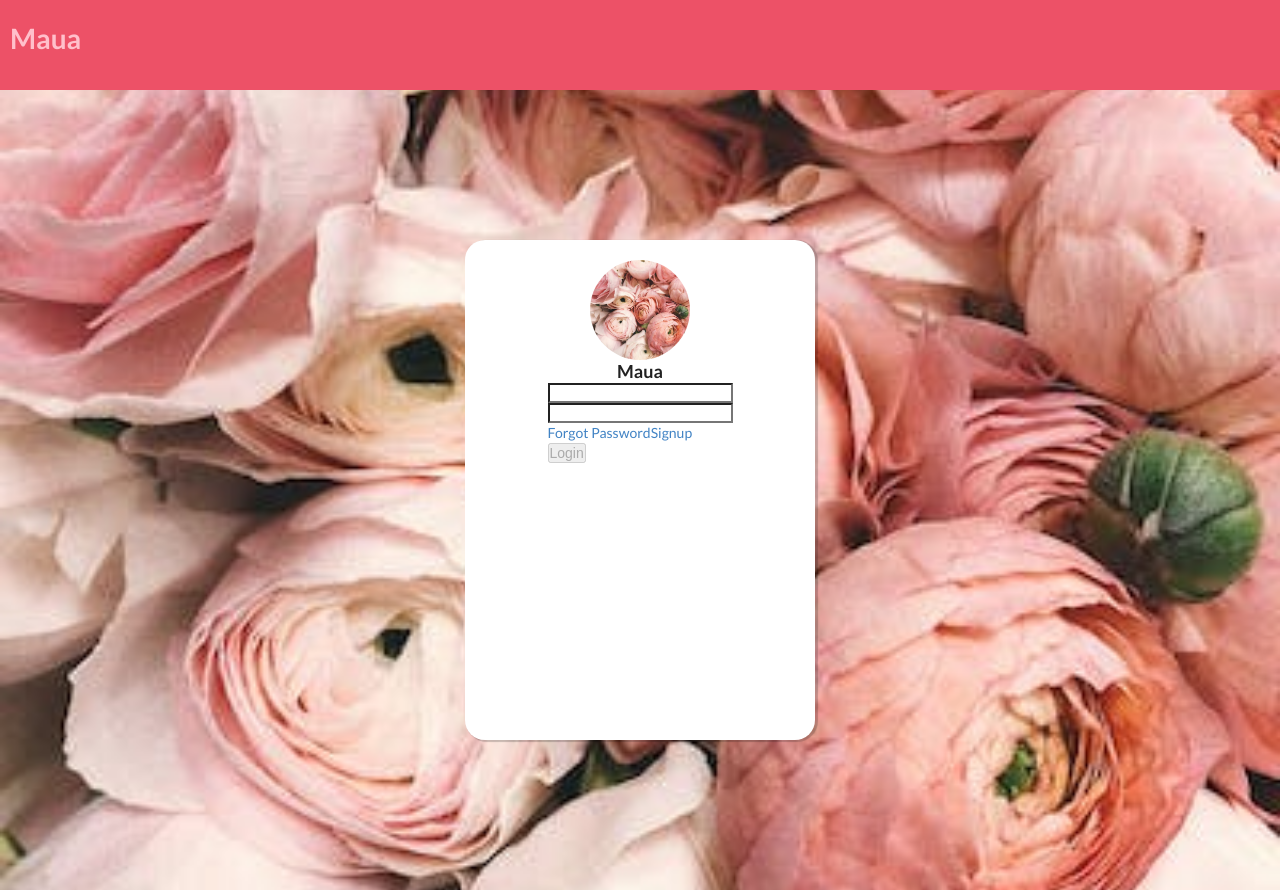
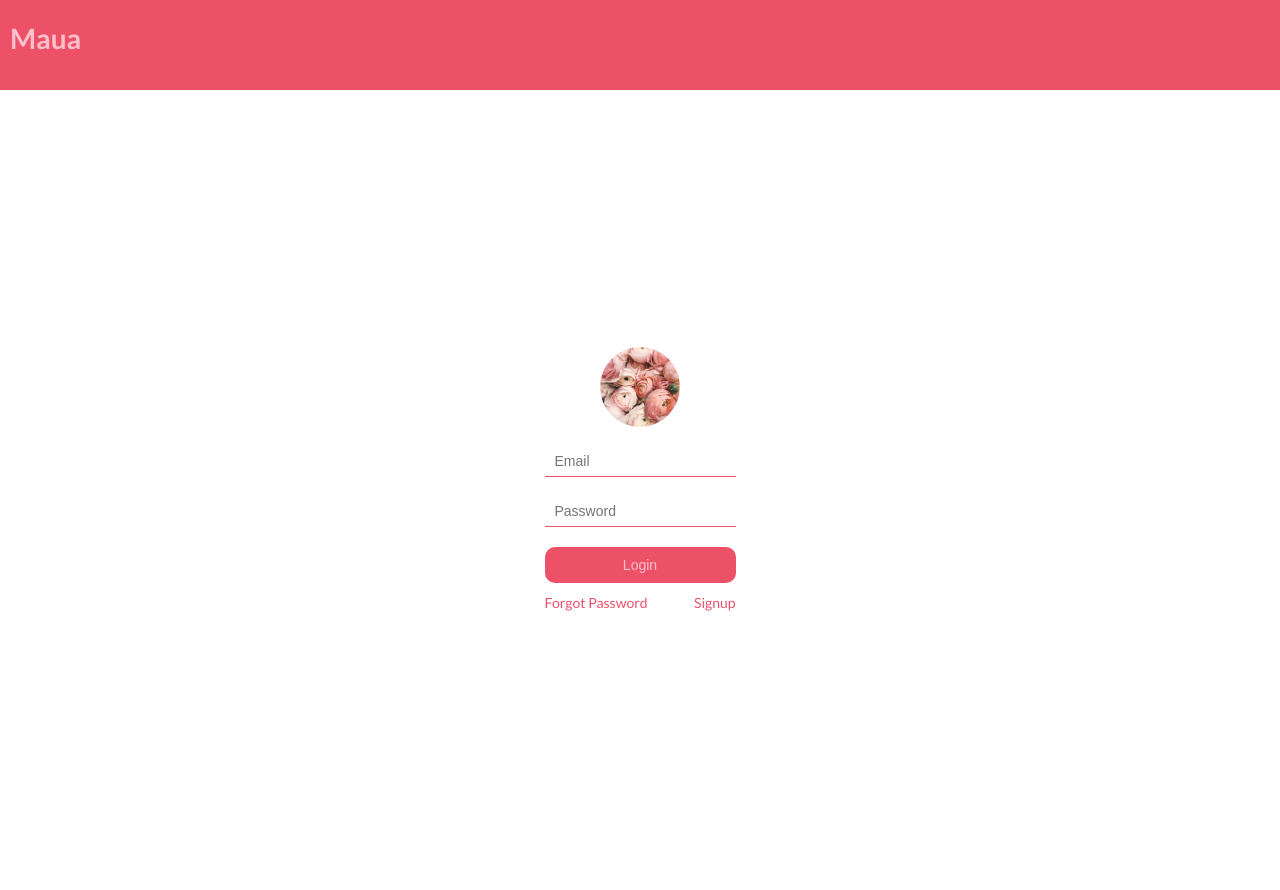
Before and after one commit to Presho99/maua, a React (Create React App) app: page / in a window 1280 px wide. Built offline with nearby package versions, Linux system fonts and the light colour scheme.

Commit message:
restyle login page

```diff
--- a/src/Components/Login.css
+++ b/src/Components/Login.css
@@ -1,4 +1,4 @@
-.login{
+.login {
   width: 100vw;
   height: 100vh;
   background-position: center;
@@ -9,33 +9,81 @@
   align-items: center;
   display: flex;
   overflow: hidden;
-
+  background-color: #ed5167;
 }
 
-.login-container{
-    width: 350px;
-height: 500px;
+.login-container {
+  width: 100%;
+  height: 100%;
   background-color: #ffffff;
   display: flex;
+  justify-content: center;
   flex-direction: column;
-padding: 20px;
-border-radius: 20px;
+  padding: 20px 10px;
+  /* border-radius: 20px; */
   align-items: center;
   box-shadow: 2px 1px 1px 1px rgba(0, 0, 0, 0.2);
-
-
 }
 
-.login-image{
-    width: 100px;
-    height: 100px;
+.login-image {
+  width: 80px;
+  height: 80px;
   border-radius: 50%;
-
+  margin-bottom: 20px;
 }
 
-img{
-    width: 100px;
-    height: 100px;
+img {
+  width: 80px;
+  height: 80px;
   border-radius: 50%;
   object-fit: cover;
 }
+
+.email input,
+.password input {
+  outline: none;
+  border: none;
+  height: 30px;
+  width: 100%;
+  margin-bottom: 20px;
+  padding-left: 10px;
+  background-color: transparent;
+  border-bottom: 1px solid #ed5167;
+  color: #ed5167;
+}
+
+.password input:focus,
+.email input:focus {
+  background-color: #fff;
+}
+
+.login-links {
+  display: flex;
+  margin-bottom: 20px;
+  justify-content: space-between;
+}
+
+.login-links a {
+  color: #ed5167;
+}
+
+.login-links a:hover{
+    color: pink;
+}
+
+.btn-login {
+  width: 100%;
+  outline: none;
+  border: none;
+  padding: 10px;
+  border-radius: 10px;
+  background-color: #ed5167;
+  color: pink;
+  cursor: pointer;
+  margin-bottom: 10px;
+  transition: 0.3s ease-in;
+}
+
+.btn-login:hover{
+   opacity: 0.8;
+}
--- a/src/Components/Login.js
+++ b/src/Components/Login.js
@@ -9,7 +9,7 @@ function Login(props) {
   const [password, setPassword] = useState("");
   const [validPassword, setValidPassword] = useState();
   const [validForm, setValidForm] = useState(false);
-  const [error, setError] = useState()
+  const [error, setError] = useState();
 
   const emailChangeHandler = (e) => {
     setEnteredEmail(e.target.value);
@@ -32,37 +32,40 @@ function Login(props) {
   };
 
   const submitHandler = (e) => {
-    e.preventDefault()
-    if(enteredEmail.trim().length === 0 || password.trim().length === 0){
+    e.preventDefault();
+    if (enteredEmail.trim().length === 0 || password.trim().length === 0) {
       setError({
-        title: 'Invalid input',
-        message: 'Please enter a valid email address and password (non-empty values)'
-      })
-    }else if(password.trim().length <8){
+        title: "Invalid input",
+        message:
+          "Please enter a valid email address and password (non-empty values)",
+      });
+    } else if (password.trim().length < 8) {
       setError({
-        title: 'Invalid password',
-        message: 'Password should be at least 8 characters'
-      })
-    }else
-    props.onLogin(enteredEmail, password)
-  }
+        title: "Invalid password",
+        message: "Password should be at least 8 characters",
+      });
+    } else props.onLogin(enteredEmail, password);
+  };
 
   return (
     <div>
-    {error && <ErrorModal title={error.title} message={error.message}/>}
-    <div className="login" style={{ backgroundImage: `url(/assets/background.jpeg)` }}>
+      {error && <ErrorModal title={error.title} message={error.message} />}
+      <div
+        className="login"
+              >
         <div className="login-container">
           <div className="login-image">
             <img src={"/assets/background.jpeg"} />
           </div>
-        <div className= "login-name">
+          {/* <div className="login-name">
             <h3>Maua</h3>
-        </div>
+          </div> */}
           <form onSubmit={submitHandler}>
             <div className="email">
               <input
                 type="email"
                 id="email"
+                placeholder="Email"
                 onChange={emailChangeHandler}
                 value={enteredEmail}
                 onBlur={validateEmailHandler}
@@ -73,20 +76,22 @@ function Login(props) {
               <input
                 type="password"
                 id="password"
+                placeholder="Password"
                 onChange={passwordChangeHandler}
                 value={password}
                 onBlur={validatePasswordHandler}
               />
             </div>
-          <div className="login-links">
-            <a href="#">Forgot Password</a>
-            <a href="#">Signup</a>
-          </div>
+
 
             <div className="login-button">
               <Button type="submit" className="btn-login" disabled={!validForm}>
                 Login
               </Button>
+            </div>
+            <div className="login-links">
+              <a href="#">Forgot Password</a>
+              <a href="#">Signup</a>
             </div>
           </form>
         </div>
```
Lines whose indentation alone changed are shown as unchanged.
